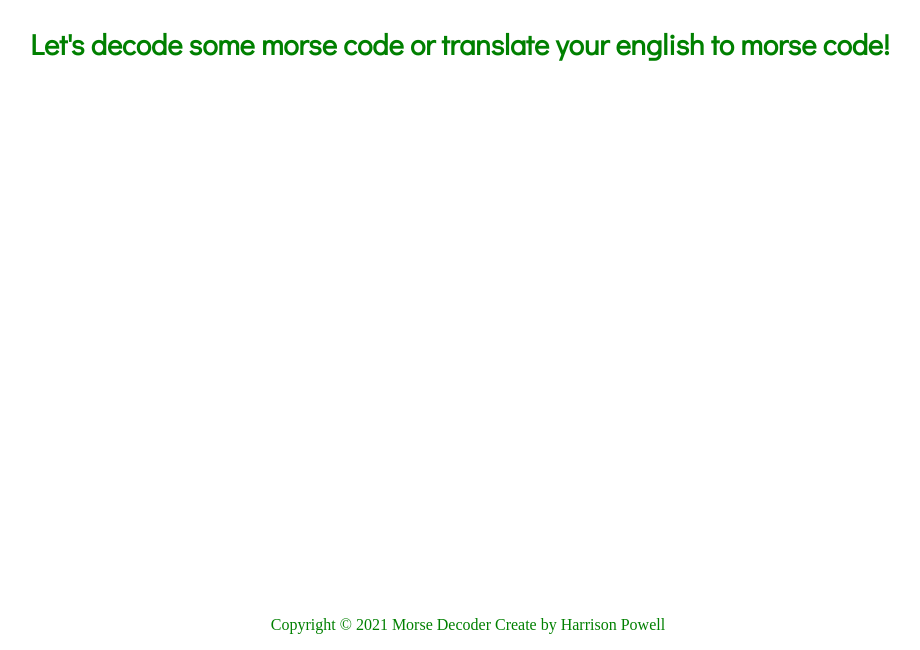
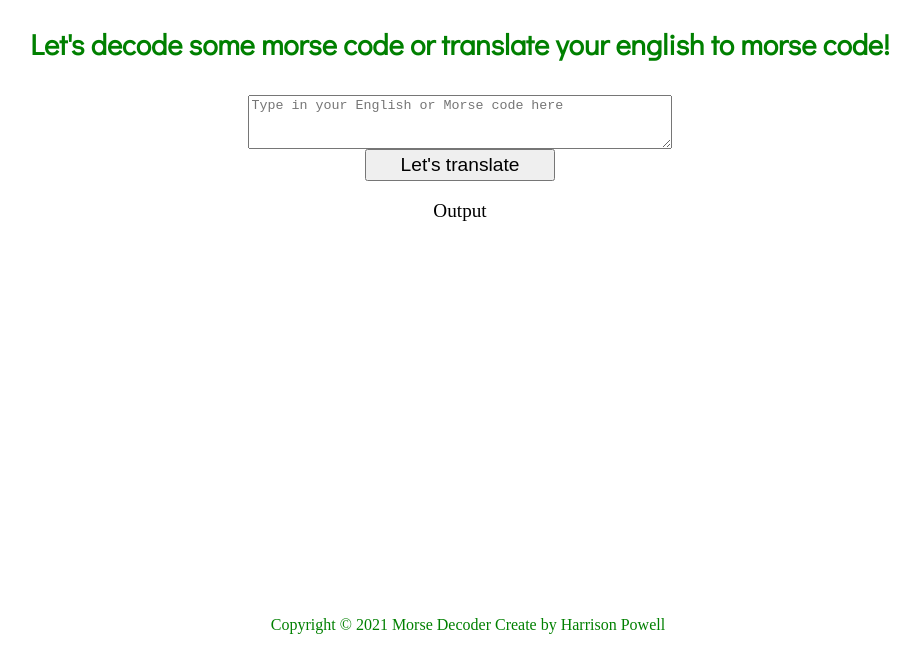
Before and after one commit to Harrisonp365/MorseCodeTranslator, a website: page index.html in a window 1280 px wide. Shown: the part 150-800 px from the top of the page, without its empty margins (180-1100 px from the left). Drawn offline with Linux system fonts and the light colour scheme.

Commit message:
more styling and setting up the layout of everything

```diff
--- a/index.html
+++ b/index.html
@@ -14,6 +14,16 @@
         <h2 class="header__h2">Let's decode some morse code or translate your english to morse code!</h2>
     </header>
 
+    <div class="container">
+        <div class="container__input">
+            <textarea class="container__input__text" type="text" placeholder="Type in your English or Morse code here"></textarea>
+            <button class="container__input__submit">Let's translate</button>
+        </div>
+        <div class="container__output">
+            <p class="container__output__text">Output</p>
+        </div>
+    </div>
+
     <footer class="footer">
         <p>Copyright &copy; 2021 Morse Decoder Create by Harrison Powell</p>
     </footer>
--- a/javaScript/modules/EnglishToMorse.js
+++ b/javaScript/modules/EnglishToMorse.js
@@ -0,0 +1,3 @@
+export const englishToMorse = (input) => {
+
+}
--- /dev/null
+++ b/styling/scssModules/container.scss
@@ -0,0 +1,32 @@
+.container {
+    margin-top: 2rem;
+
+    &__input {
+        display: flex;
+        justify-content: center;
+        align-items: center;
+        flex-direction: column;
+
+        &__text{
+            width: 33%;
+            height: 3rem;
+        }
+
+        &__submit{
+            width: 15%;
+            height: 2rem;
+            font-size: 1.2rem;
+        }
+    }
+
+    &__output{
+        display: flex;
+        justify-content: center;
+        align-items: center;
+        flex-direction: column;
+
+        &__text{
+            font-size: 1.2rem;
+        }
+    }
+}
--- a/styling/style.scss
+++ b/styling/style.scss
@@ -1,2 +1,3 @@
 @use "./scssModules/footer.scss";
 @use "./scssModules/header.scss";
+@use "./scssModules/container.scss";
```
Also changed, not shown: styling/style.css.
